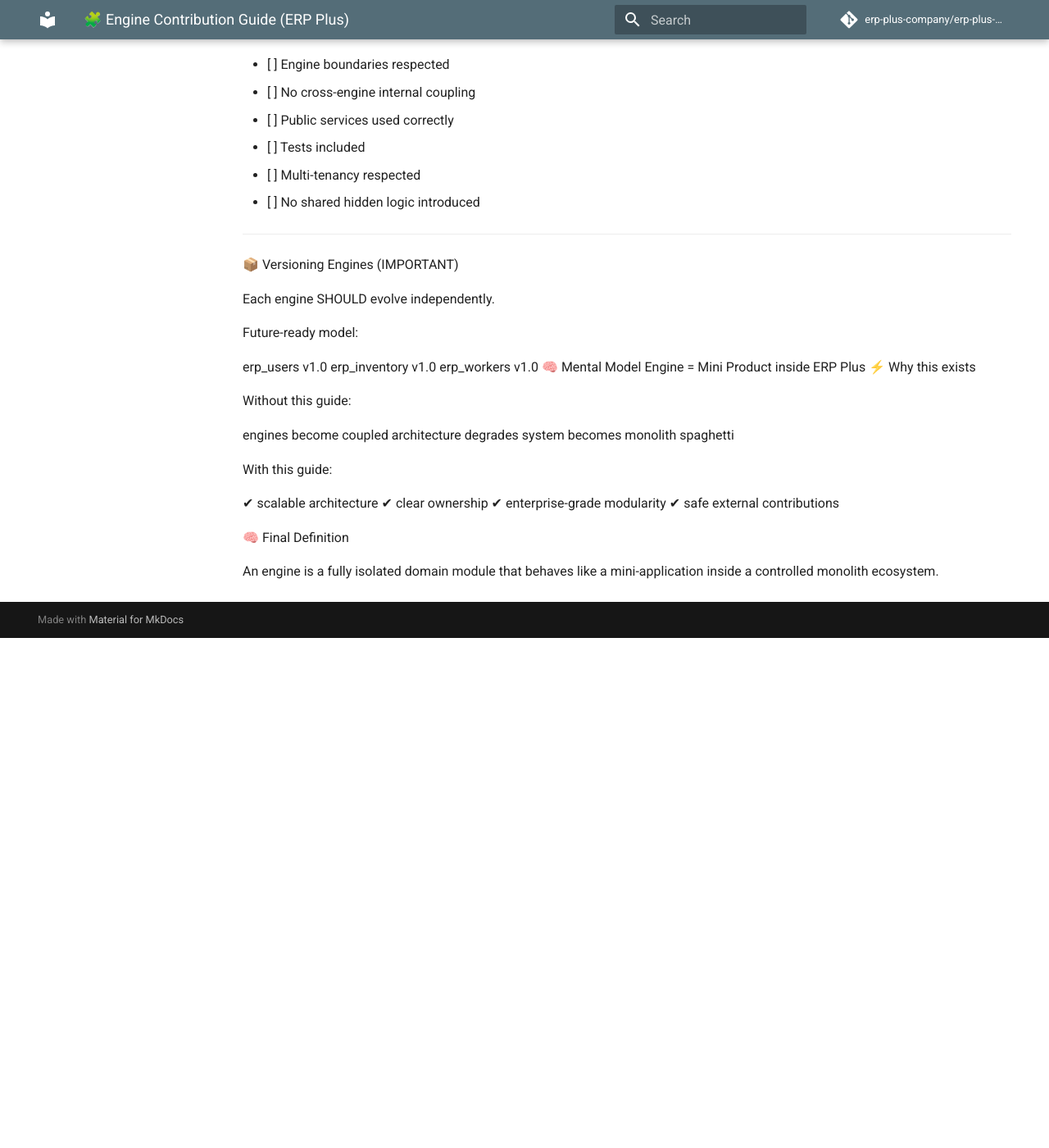
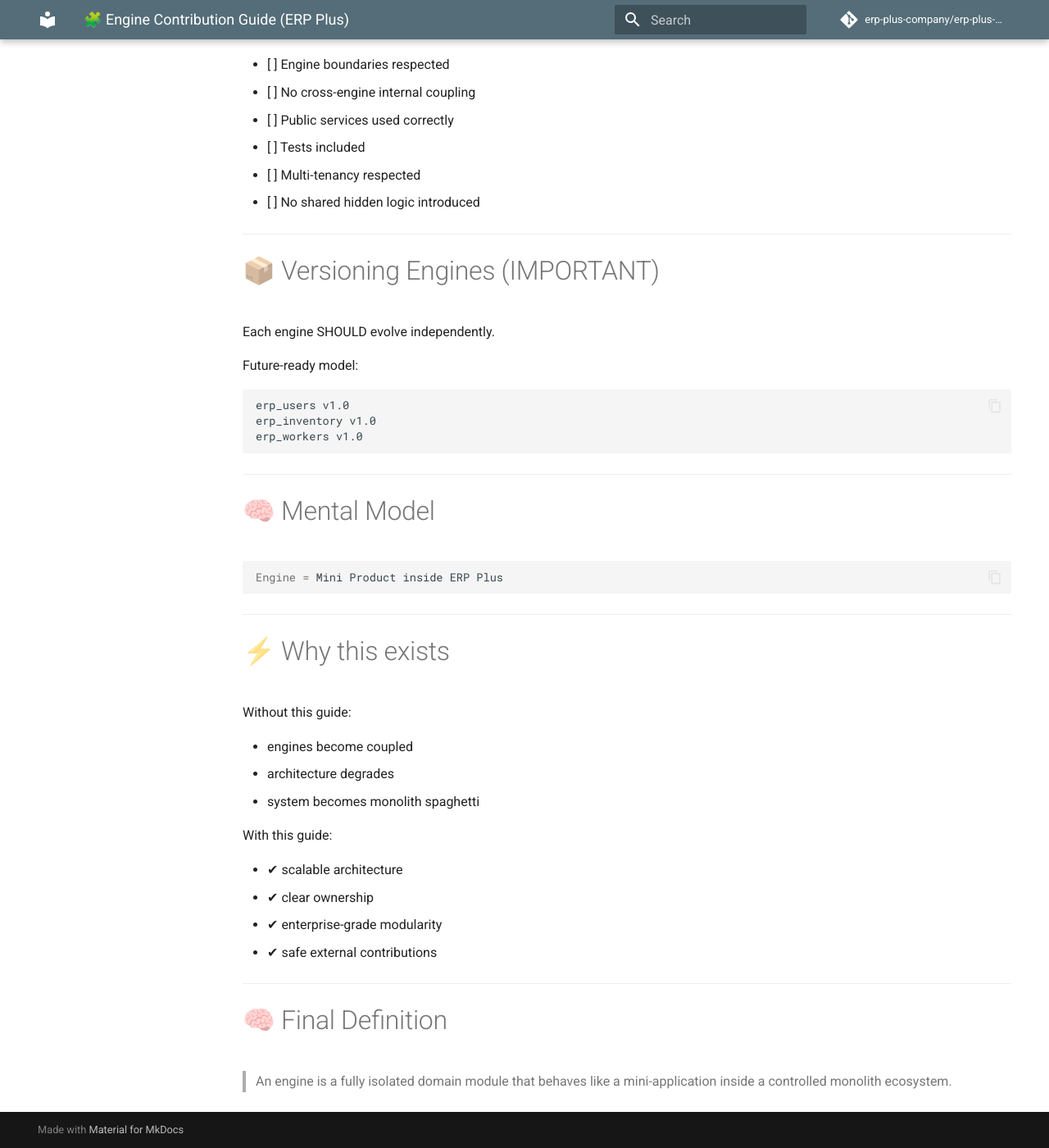
Before and after one commit to erp-plus-company/erp-plus-docs, an MkDocs documentation site: the page built from docs/engines/contribution-guide.md, in a window 1280 px wide and 1400 px high, scrolled down 6146 px. Shown: the whole window at 82% size. Built offline with MkDocs 1.6.1 and Material for MkDocs 9.7.7, drawn with Linux system fonts in a browser that asks for light colours; comment, search, counter and statistics services are not loaded; before the commit the page ends 6924 px from its top, so only the background shows below that.

````diff
--- a/docs/engines/contribution-guide.md
+++ b/docs/engines/contribution-guide.md
@@ -248,32 +248,45 @@ Before approval:
 
 ---
 
-📦 Versioning Engines (IMPORTANT)
+# 📦 Versioning Engines (IMPORTANT)
 
 Each engine SHOULD evolve independently.
 
 Future-ready model:
 
+```bash
 erp_users v1.0
 erp_inventory v1.0
 erp_workers v1.0
-🧠 Mental Model
+```
+
+---
+
+# 🧠 Mental Model
+
+```bash
 Engine = Mini Product inside ERP Plus
-⚡ Why this exists
+```
+
+---
+
+# ⚡ Why this exists
 
 Without this guide:
 
-engines become coupled
-architecture degrades
-system becomes monolith spaghetti
+- engines become coupled
+- architecture degrades
+- system becomes monolith spaghetti
 
 With this guide:
 
-✔ scalable architecture
-✔ clear ownership
-✔ enterprise-grade modularity
-✔ safe external contributions
+- ✔ scalable architecture
+- ✔ clear ownership
+- ✔ enterprise-grade modularity
+- ✔ safe external contributions
 
-🧠 Final Definition
+---
 
-An engine is a fully isolated domain module that behaves like a mini-application inside a controlled monolith ecosystem.
+# 🧠 Final Definition
+
+> An engine is a fully isolated domain module that behaves like a mini-application inside a controlled monolith ecosystem.
````
